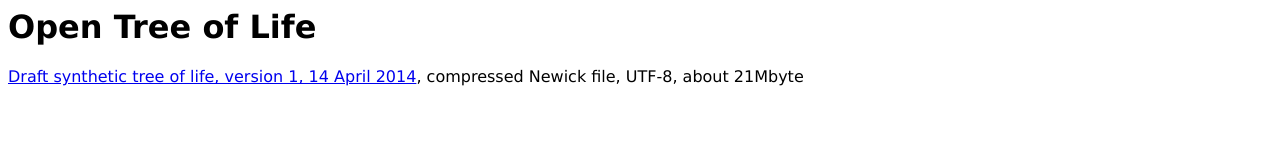
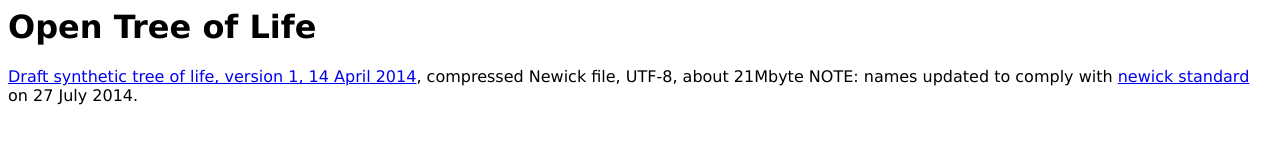
Before and after one commit to OpenTreeOfLife/germinator, a plain HTML site: page files.opentreeoflife.org/trees/index.html in a window 1280 px wide. Drawn offline with Linux system fonts and the light colour scheme.

Commit message:
Update index.html

```diff
--- a/files.opentreeoflife.org/trees/index.html
+++ b/files.opentreeoflife.org/trees/index.html
@@ -11,6 +11,8 @@
   <a href="draftversion1.tre.gz"
      >Draft synthetic tree of life, version 1, 14 April 2014</a>, compressed
     Newick file, UTF-8, about 21Mbyte</a>
+    NOTE: names updated to comply with <a href="http://evolution.genetics.washington.edu/phylip/newick_doc.html"
+     >newick standard</a> on 27 July 2014.
 </p>
 
 </body></html>
```
